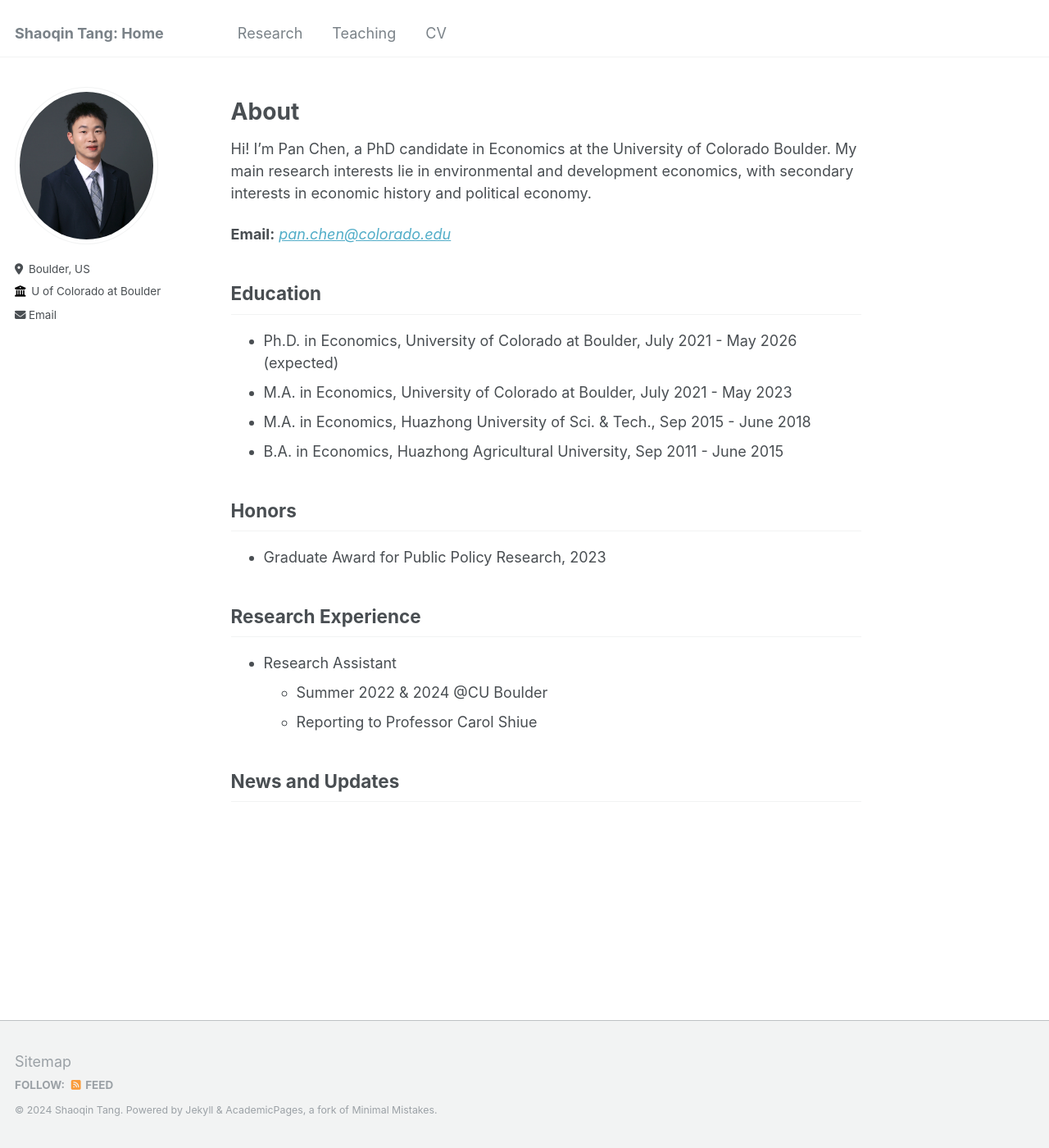
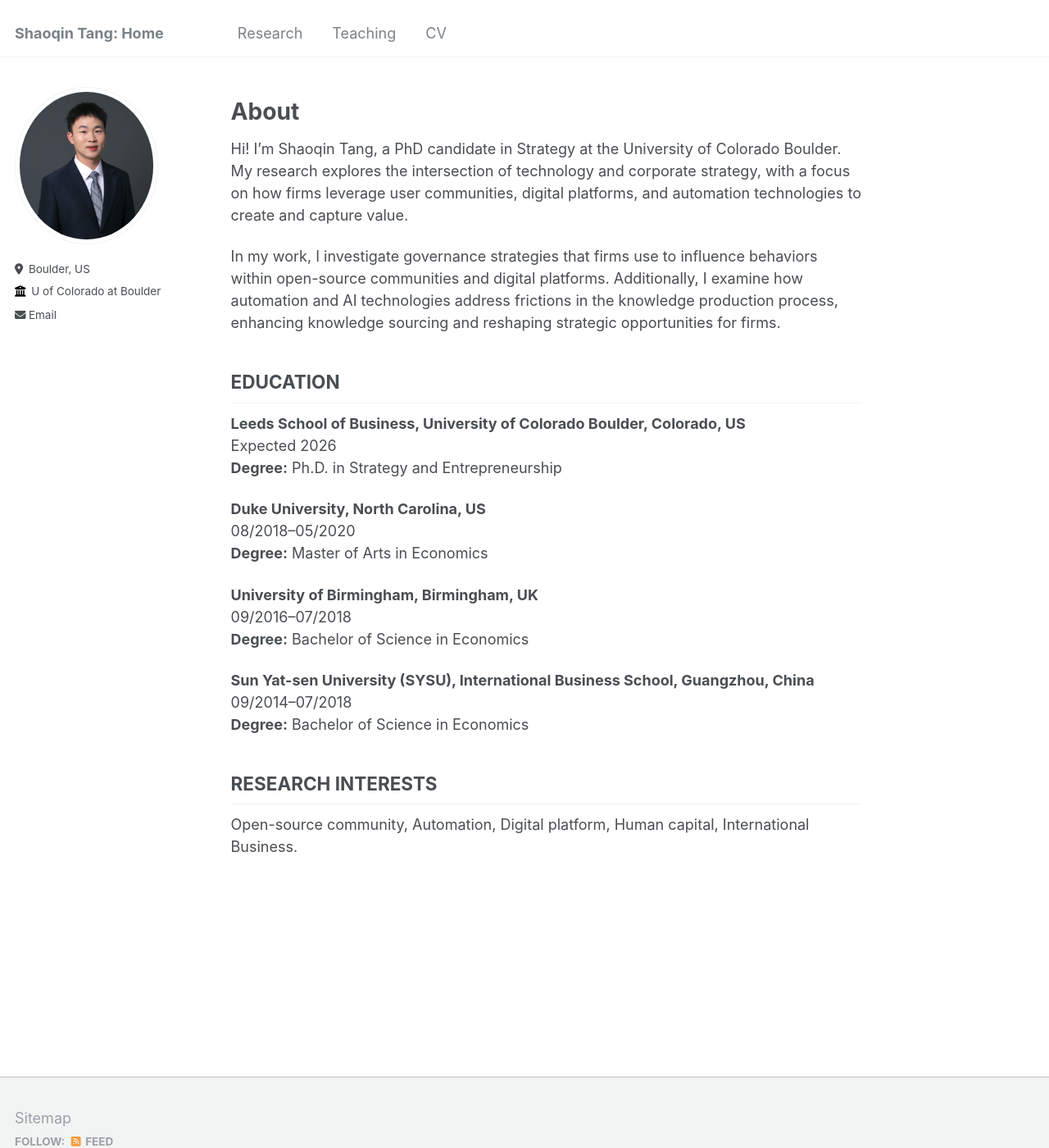
Before and after one commit to shaoqint/Shaoqint.github.io, a Jekyll site: the page built from _pages/about.md, in a window 1280 px wide and 1400 px high. Shown: the whole window at 82% size. Built offline with Jekyll 4.4.1, drawn with Linux system fonts in a browser that asks for light colours.

Commit message:
Update about.md

```diff
--- a/_pages/about.md
+++ b/_pages/about.md
@@ -9,22 +9,27 @@ redirect_from:
 
 # About
 
-Hi! I'm Pan Chen, a PhD candidate in Economics at the University of Colorado Boulder. My main research interests lie in environmental and development economics, with secondary interests in economic history and political economy.
+Hi! I’m Shaoqin Tang, a PhD candidate in Strategy at the University of Colorado Boulder. My research explores the intersection of technology and corporate strategy, with a focus on how firms leverage user communities, digital platforms, and automation technologies to create and capture value.
 
-**Email:** [*pan.chen@colorado.edu*](mailto:pach8330@colorado.edu)
+In my work, I investigate governance strategies that firms use to influence behaviors within open-source communities and digital platforms. Additionally, I examine how automation and AI technologies address frictions in the knowledge production process, enhancing knowledge sourcing and reshaping strategic opportunities for firms.
 
-## Education
-* Ph.D. in Economics, University of Colorado at Boulder, July 2021 - May 2026 (expected)
-* M.A. in Economics, University of Colorado at Boulder, July 2021 - May 2023
-* M.A. in Economics, Huazhong University of Sci. & Tech., Sep 2015 - June 2018
-* B.A. in Economics, Huazhong Agricultural University, Sep 2011 - June 2015
+## EDUCATION
 
-## Honors
-* Graduate Award for Public Policy Research, 2023
+**Leeds School of Business, University of Colorado Boulder, Colorado, US**
+Expected 2026
+**Degree:** Ph.D. in Strategy and Entrepreneurship
 
-## Research Experience
-* Research Assistant
-  * Summer 2022 & 2024 @CU Boulder
-  * Reporting to Professor Carol Shiue
+**Duke University, North Carolina, US**
+08/2018--05/2020
+**Degree:** Master of Arts in Economics
 
-## News and Updates
+**University of Birmingham, Birmingham, UK**
+09/2016--07/2018
+**Degree:** Bachelor of Science in Economics
+
+**Sun Yat-sen University (SYSU), International Business School, Guangzhou, China**
+09/2014--07/2018
+**Degree:** Bachelor of Science in Economics
+
+## RESEARCH INTERESTS
+Open-source community, Automation, Digital platform, Human capital, International Business.
```
